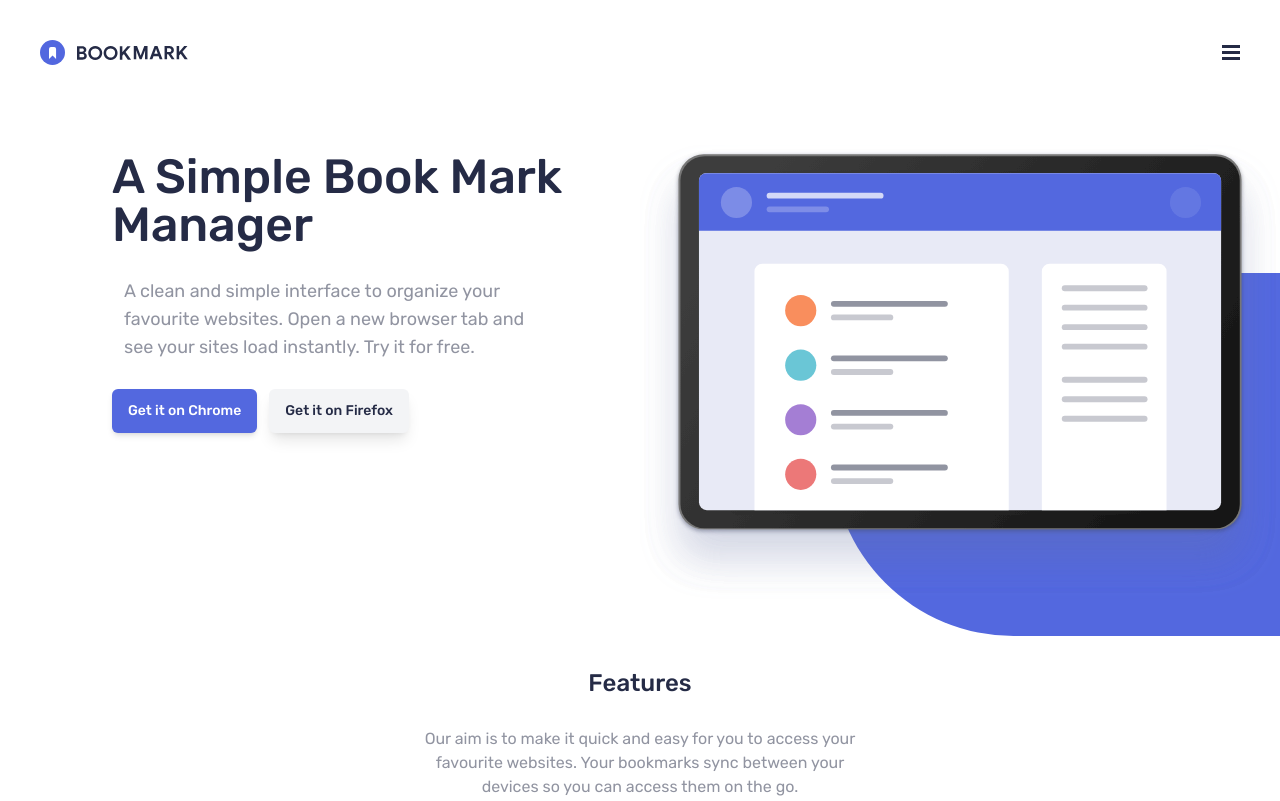
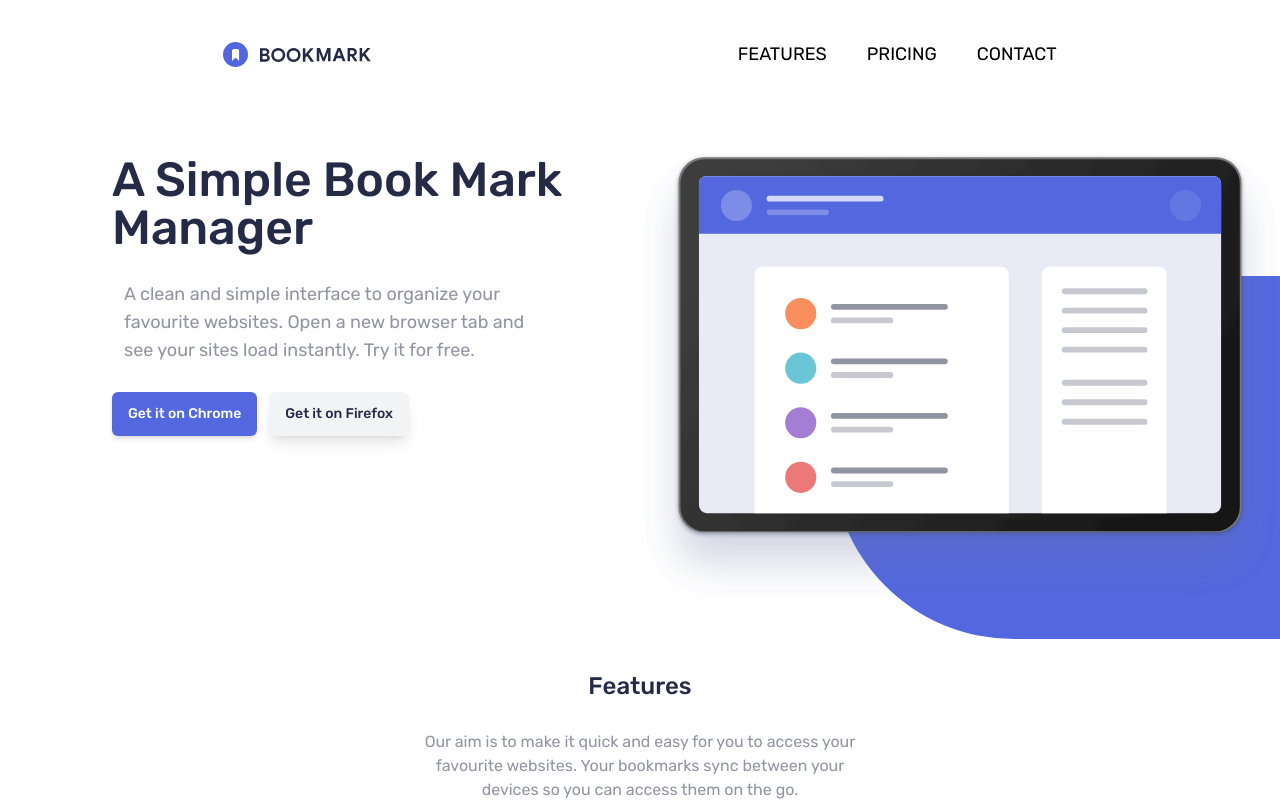
Before and after one commit to betses/bookmark-landing-page, a React (Vite) app: page / in a window 1280 px wide. Shown: the top 801 px of the page. Built offline with nearby package versions, Linux system fonts and the light colour scheme.

Commit message:
Add navigation pannel

```diff
--- a/src/components/Navbar.jsx
+++ b/src/components/Navbar.jsx
@@ -2,9 +2,19 @@ import Logo from './Logo';
 
 const Navbar = () => {
   return (
-    <div className="p-10 flex justify-between items-center">
+    <div className="p-10 flex justify-around items-center">
       <Logo color="#252b46" />
-      <svg xmlns="http://www.w3.org/2000/svg" width="18" height="15">
+      <ul className=" text-black sm:hidden lg:flex lg:space-x-10 lg:text-lg lg:items-center">
+        <li>FEATURES</li>
+        <li>PRICING</li>
+        <li>CONTACT</li>
+      </ul>
+      <svg
+        xmlns="http://www.w3.org/2000/svg"
+        className="lg:hidden"
+        width="18"
+        height="15"
+      >
         <path
           fill="#242A45"
           fill-rule="evenodd"
```
